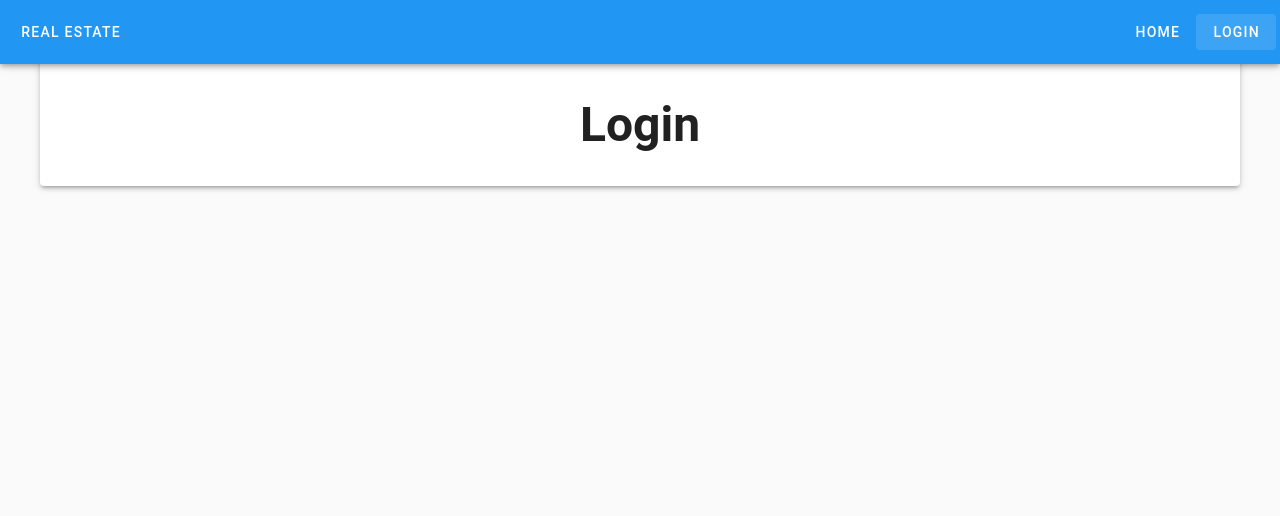
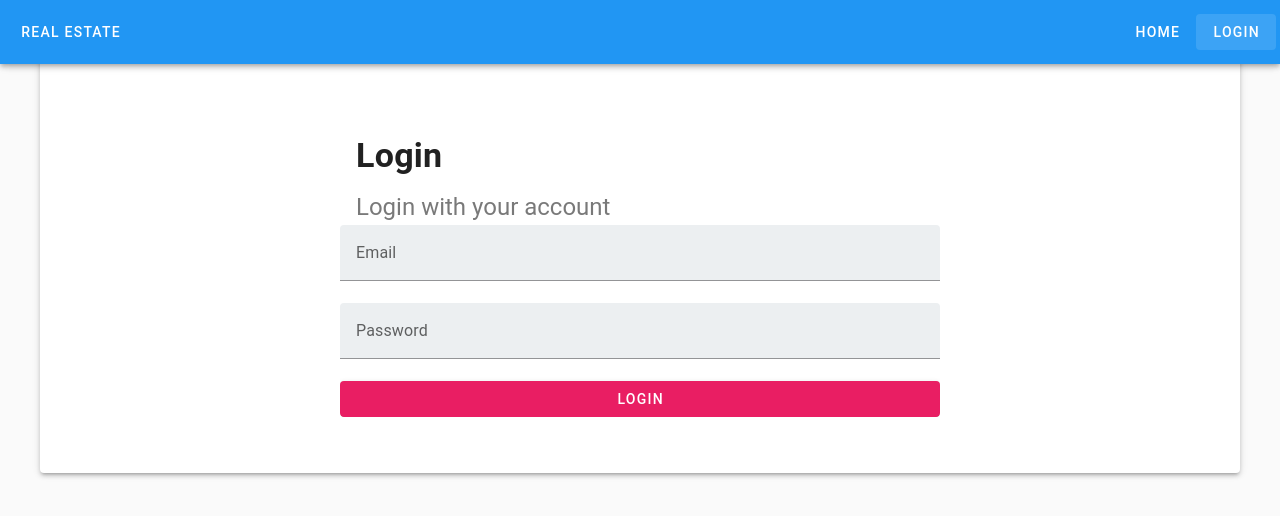
Before and after one commit to BraianBarraza/real-estate-vue, a Vue app: page /login in a window 1280 px wide. Shown: the top 516 px of the page. Built offline with nearby package versions, Linux system fonts and the light colour scheme.

Commit message:
vee-validate added, form and login schema created

```diff
--- a/package.json
+++ b/package.json
@@ -12,6 +12,7 @@
   },
   "dependencies": {
     "pinia": "^3.0.1",
+    "vee-validate": "^4.15.0",
     "vue": "^3.5.13",
     "vue-router": "^4.5.0",
     "vuetify": "^3.8.2"
--- /dev/null
+++ b/src/loginSchema.js
@@ -0,0 +1,16 @@
+export const loginSchema = {
+  email(value) {
+    if (!value) {
+      return 'This field is required';
+    }
+    const regex = /^[A-Z0-9._%+-]+@[A-Z0-9.-]+\.[A-Z]{2,4}$/i;
+    if (!regex.test(value)) {
+      return 'Invalid Email';
+    }
+    return true;
+  },
+  password(value) {
+    if (value) return true
+    return 'Invalid password'
+  }
+}
--- a/src/views/LoginView.vue
+++ b/src/views/LoginView.vue
@@ -1,9 +1,55 @@
 <script setup>
+import { useForm, useField } from 'vee-validate'
+import { loginSchema as validationSchema } from '@/loginSchema.js'
+
+const { handleSubmit } = useForm({ validationSchema })
+const email = useField('email')
+const password = useField('password')
+
+const submit = handleSubmit(() =>{
+  console.log('submitting ...')
+})
+
 
 </script>
 
 <template>
-  <h1 class="text-center text-h3 font-weight-bold my-5">Login</h1>
+
+  <v-card
+    flat
+    max-width="600"
+    class="mx-auto my-10">
+    <v-card-title
+      class="text-h4 font-weight-bold"
+      tag="h3">
+      Login
+    </v-card-title>
+    <v-card-subtitle
+      class="text-h5">
+      Login with your account
+    </v-card-subtitle>
+
+    <v-form>
+      <v-text-field
+        type="email"
+        label="Email"
+        bg-color="blue-grey-lighten-5"
+        v-model="email.value.value" />
+
+      <v-text-field
+        type="password"
+        label="Password"
+        bg-color="blue-grey-lighten-5"
+        v-model="password.value.value" />
+
+      <v-btn
+        block
+        color="pink accent-3">
+        Login
+      </v-btn>
+
+    </v-form>
+  </v-card>
 
 </template>
 
```
Also changed, not shown: 1 other file (tests, documents, lock files or other folders).
